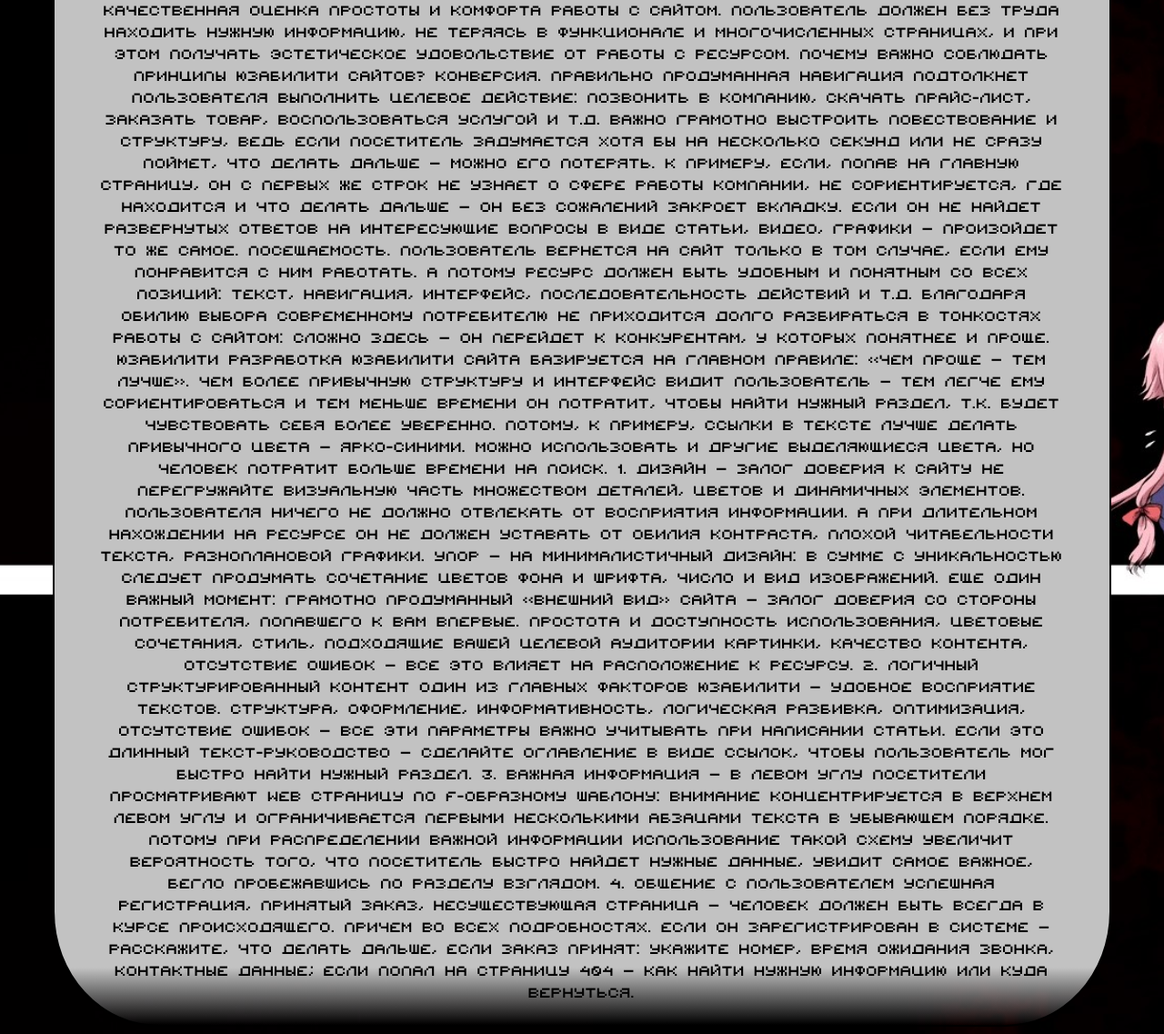
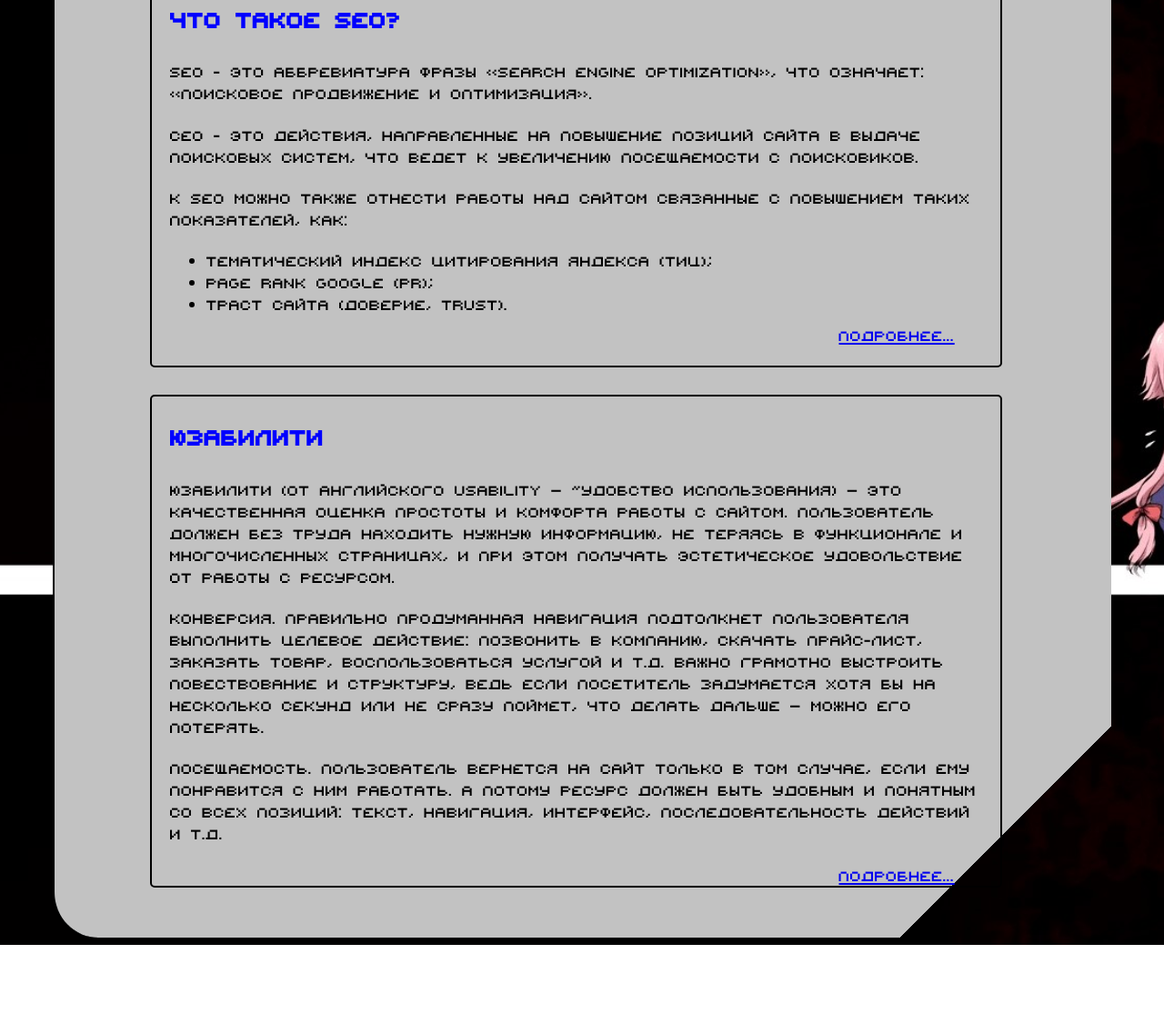
Before and after one commit to KodokuOdius/Web_Programming, a plain HTML site: page PracticalWork8/index.html in a window 1280 px wide. Shown: the part 160-1297 px from the top of the page at 91% size. After the commit the page ends 1199 px from the top, so only its background shows below. Drawn offline with Linux system fonts and the light colour scheme.

Commit message:
Add files via upload

```diff
--- a/PracticalWork8/index.html
+++ b/PracticalWork8/index.html
@@ -1,5 +1,6 @@
 <!DOCTYPE html>
 <html lang="en">
+
 <head>
     <meta charset="UTF-8">
     <meta http-equiv="X-UA-Compatible" content="IE=edge">
@@ -7,45 +8,62 @@
     <title>Document</title>
     <link rel="stylesheet" href="style.css">
 </head>
+
 <body>
     <div class="container">
         <h1>Exersice 1</h1>
-        <!-- <pre> -->
-        Юзабилити веб-сайта
 
 
-        Юзабилити (от английского usability — "удобство использования) — это качественная оценка простоты и комфорта работы с сайтом. Пользователь должен без труда находить нужную информацию, не теряясь в функционале и многочисленных страницах, и при этом получать эстетическое удовольствие от работы с ресурсом.
+        <div class="inner">
+            <h2 class="title">Что такое SEO?</h2>
+            <p>SEO – это аббревиатура фразы «Search Engine Optimization», что означает: «Поисковое Продвижение и
+                Оптимизация».</p>
 
-        Почему важно соблюдать принципы юзабилити сайтов?
+            <p>СЕО – это действия, направленные на повышение позиций сайта в выдаче поисковых систем, что ведет к
+                увеличению посещаемости с поисковиков.</p>
 
-            Конверсия. Правильно продуманная навигация подтолкнет пользователя выполнить целевое действие: позвонить в компанию, скачать прайс-лист, заказать товар, воспользоваться услугой и т.д. Важно грамотно выстроить повествование и структуру, ведь если посетитель задумается хотя бы на несколько секунд или не сразу поймет, что делать дальше — можно его потерять. К примеру, если, попав на главную страницу, он с первых
-        же строк не узнает о сфере работы компании, не сориентируется, где находится и что делать дальше — он без сожалений закроет вкладку. Если он не найдет развернутых ответов на интересующие вопросы в виде статьи, видео, графики — произойдет то же самое.
-            Посещаемость. Пользователь вернется на сайт только в том случае, если ему понравится с ним работать. А потому ресурс должен быть удобным и понятным со всех позиций: текст, навигация, интерфейс, последовательность действий и т.д. Благодаря обилию выбора современному потребителю не приходится долго разбираться в тонкостях работы с сайтом: сложно здесь — он перейдет к конкурентам, у которых понятнее и проще.
+            <p>К SEO можно также отнести работы над сайтом связанные с повышением таких показателей, как:</p>
+            <ul>
 
-        Юзабилити
-        Разработка юзабилити сайта базируется на главном правиле: «чем проще — тем лучше». Чем более привычную структуру и интерфейс видит пользователь — тем легче ему сориентироваться и тем меньше времени он потратит, чтобы найти нужный раздел, т.к. будет чувствовать себя более уверенно.
+                <li>тематический индекс цитирования Яндекса (тИЦ);</li>
+                <li>Page Rank Google (PR);</li>
+                <li>траст сайта (доверие, Trust).</li>
 
-        Потому, к примеру, ссылки в тексте лучше делать привычного цвета — ярко-синими. Можно использовать и другие выделяющиеся цвета, но человек потратит больше времени на поиск.
-        1. Дизайн — залог доверия к сайту
+                <div class="detail">
+                    <a href="#">Подробнее...</a>
+                </div>
 
-        Не перегружайте визуальную часть множеством деталей, цветов и динамичных элементов. Пользователя ничего не должно отвлекать от восприятия информации. А при длительном нахождении на ресурсе он не должен уставать от обилия контраста, плохой читабельности текста, разноплановой графики. Упор — на минималистичный дизайн: в сумме с уникальностью следует продумать сочетание цветов фона и шрифта, число и вид изображений.
+            </ul>
 
-        Еще один важный момент: грамотно продуманный «внешний вид» сайта — залог доверия со стороны потребителя, попавшего к вам впервые. Простота и доступность использования, цветовые сочетания, стиль, подходящие вашей целевой аудитории картинки, качество контента, отсутствие ошибок — все это влияет на расположение к ресурсу.
+        </div>
 
+        <div class="inner">
+            <h2 class="title">Юзабилити</h2>
+            <p>
+                Юзабилити (от английского usability — "удобство использования) — это качественная оценка простоты и комфорта работы с сайтом.
+                Пользователь должен без труда находить нужную информацию, не теряясь в функционале и многочисленных страницах, и при этом получать
+                эстетическое удовольствие от работы с ресурсом.
+            </p>
 
-        2. Логичный структурированный контент
+            <p>
+                Конверсия. Правильно продуманная навигация подтолкнет пользователя выполнить целевое
+                действие: позвонить в компанию, скачать прайс-лист, заказать товар, воспользоваться услугой и т.д. Важно грамотно выстроить
+                повествование и структуру, ведь если посетитель задумается хотя бы на несколько секунд или не сразу поймет, что делать
+                дальше — можно его потерять.
+            </p>
 
-        Один из главных факторов юзабилити — удобное восприятие текстов. Структура, оформление, информативность, логическая разбивка, оптимизация, отсутствие ошибок — все эти параметры важно учитывать при написании статьи. Если это длинный текст-руководство — сделайте оглавление в виде ссылок, чтобы пользователь мог быстро найти нужный раздел.
+            <p>
+                Посещаемость. Пользователь вернется на сайт только в том случае, если ему понравится с ним работать.
+                А потому ресурс должен быть удобным и понятным со всех позиций: текст, навигация, интерфейс, последовательность действий и т.д.
+            </p>
 
-        3. Важная информация — в левом углу
+            <div class="detail">
+                <a href="#">Подробнее...</a>
+            </div>
 
-        Посетители просматривают web страницу по F-образному шаблону: внимание концентрируется в верхнем левом углу и ограничивается первыми несколькими абзацами текста в убывающем порядке. Потому при распределении важной информации использование такой схему увеличит вероятность того, что посетитель быстро найдет нужные данные, увидит самое важное, бегло пробежавшись по разделу взглядом.
+        </div>
 
-
-        4. Общение с пользователем
-
-        Успешная регистрация, принятый заказ, несуществующая страница — человек должен быть всегда в курсе происходящего. Причем во всех подробностях. Если он зарегистрирован в системе — расскажите, что делать дальше, если заказ принят: укажите номер, время ожидания звонка, контактные данные; если попал на страницу 404 — как найти нужную информацию или куда вернуться.
-    <!-- </pre> -->
     </div>
 </body>
+
 </html>
--- a/PracticalWork8/style.css
+++ b/PracticalWork8/style.css
@@ -5,6 +5,10 @@
     font-weight: normal;
 }
 
+
+h2.title {
+    color: blue;
+}
 
 
 body {
@@ -18,11 +22,30 @@ body {
 
 
 div.container {
-    border-radius: 10%;
+    border-radius: 50px;
     border: 2px solid black;
+    border-right: none;
+    border-bottom: none;
     margin-top: 25px;
     margin-inline: 50px;
-    background-image: -webkit-linear-gradient(top, rgb(194, 194, 194) 95%, rgba(255, 255, 255, 0) 100%);
+    background-image: -webkit-linear-gradient(top left, rgb(194, 194, 194) 90%, rgba(255, 255, 255, 0) 90%);;
     padding-inline: 50px;
     padding-bottom: 25px;
 }
+
+
+.container .inner{
+    width: 85%;
+    margin-left: 55px;
+
+    border: 2px solid black;
+    border-radius: 5px;
+    margin-bottom: 30px;
+    padding-inline: 20px 10px;
+    text-align: left;
+}
+
+div.detail {
+    text-align: right;
+    margin: 10px 40px 0 0;
+}
```
Also changed, not shown: PracticalWork8/img/inner.jpg (added), PracticalWork8/img/inner.png (added).
